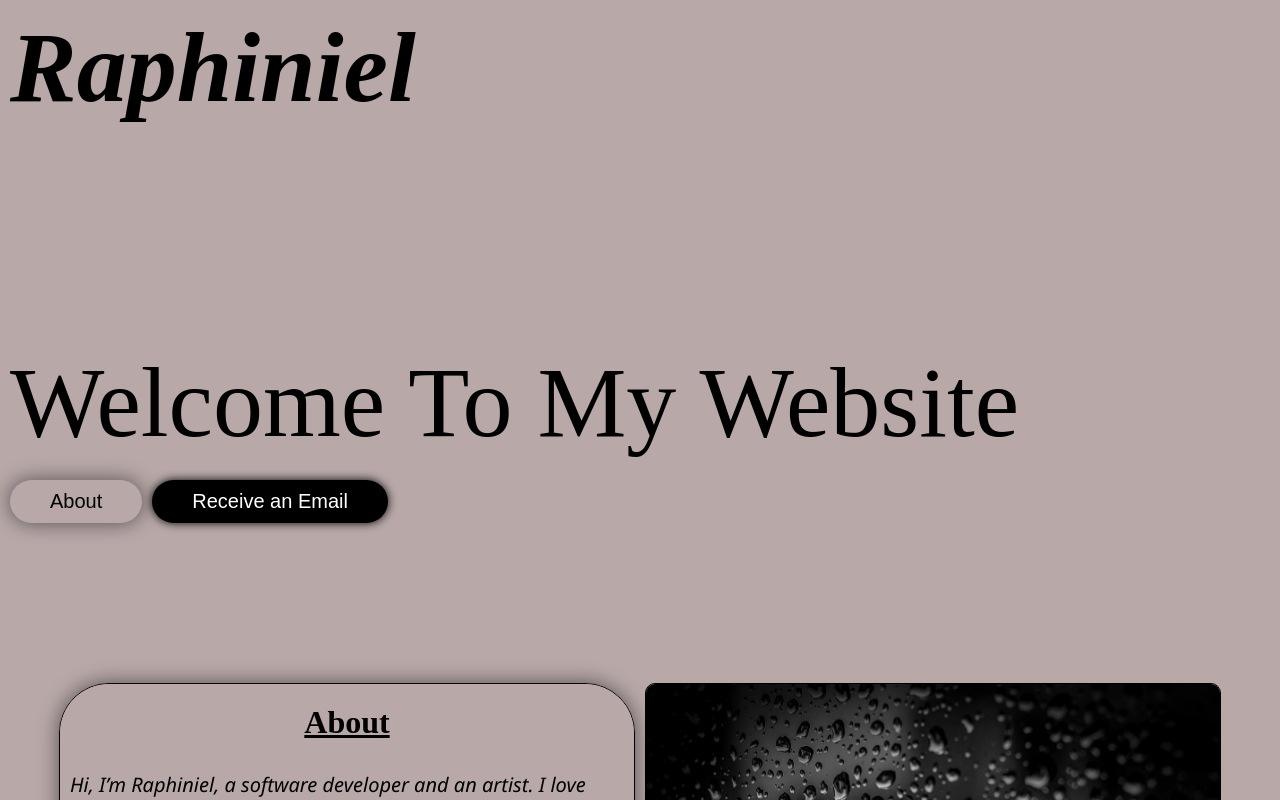
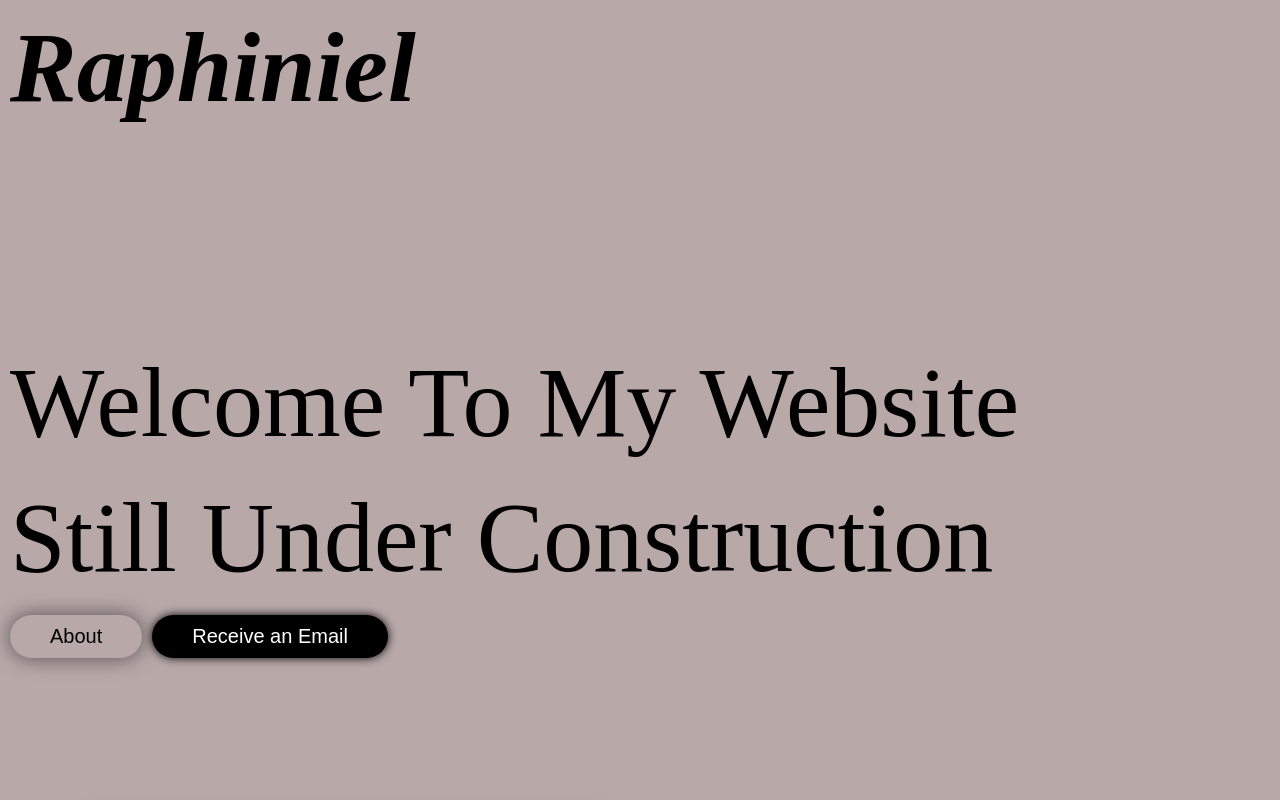
Before and after one commit to Raphiniel/MyPortfolio, a React (Vite) app: page / in a window 1280 px wide. Shown: the top 800 px of the page. Built offline with nearby package versions, Linux system fonts and the light colour scheme.

Commit message:
initial commit

```diff
--- a/src/pages/Top.jsx
+++ b/src/pages/Top.jsx
@@ -7,6 +7,7 @@ const Top = () => {
         <h1 id="logo"><a href="">Raphiniel</a></h1>
         <div className="bottomTop">
           <p className="welcomeText">Welcome To My Website</p>
+          <p className="welcomeText">Still Under Construction</p>
           <div className="buttons">
           <button id="aboutBtn">About</button>
           <button id="emailMeBtn">Receive an Email</button>
```
